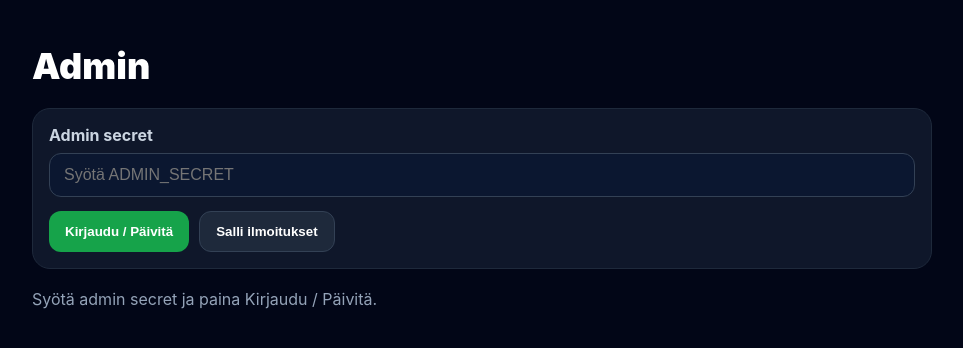
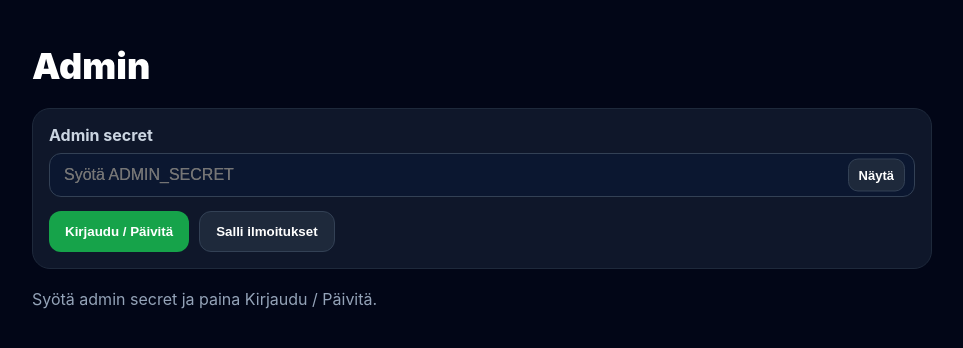
Before and after one commit to vv-glitchhub/scorecaster, a Next.js app: page /admin in a window 1280 px wide. Shown: the top 348 px of the page, without its empty margins (158-1121 px from the left). Built offline with nearby package versions, Linux system fonts and the light colour scheme.

Commit message:
Update page.jsx

```diff
--- a/app/admin/page.jsx
+++ b/app/admin/page.jsx
@@ -2,10 +2,12 @@
 
 import { useEffect, useRef, useState } from "react";
 
-const SESSION_DURATION_MS = 60 * 60 * 1000; // 1 tunti
+const SESSION_DURATION_MS = 60 * 60 * 1000; // 1h
 
 export default function AdminPage() {
   const [secret, setSecret] = useState("");
+  const [showSecret, setShowSecret] = useState(false);
+
   const [isAdmin, setIsAdmin] = useState(false);
   const [authenticated, setAuthenticated] = useState(false);
   const [feedbacks, setFeedbacks] = useState([]);
@@ -22,24 +24,6 @@ export default function AdminPage() {
   function clearAdminSession() {
     localStorage.removeItem("admin_auth");
     localStorage.removeItem("admin_auth_expires_at");
-  }
-
-  function logout() {
-    clearAdminSession();
-    setIsAdmin(false);
-    setAuthenticated(false);
-    setFeedbacks([]);
-    setUnreadCount(0);
-    setLiveBanner("");
-    setSecret("");
-    setAuthError("");
-    previousUnreadRef.current = 0;
-    previousTopIdRef.current = null;
-
-    if (pollIntervalRef.current) {
-      clearInterval(pollIntervalRef.current);
-      pollIntervalRef.current = null;
-    }
   }
 
   function saveAdminSession() {
@@ -60,6 +44,25 @@ export default function AdminPage() {
     if (Date.now() > expiresAt) return false;
 
     return true;
+  }
+
+  function logout() {
+    clearAdminSession();
+    setIsAdmin(false);
+    setAuthenticated(false);
+    setFeedbacks([]);
+    setUnreadCount(0);
+    setLiveBanner("");
+    setSecret("");
+    setShowSecret(false);
+    setAuthError("");
+    previousUnreadRef.current = 0;
+    previousTopIdRef.current = null;
+
+    if (pollIntervalRef.current) {
+      clearInterval(pollIntervalRef.current);
+      pollIntervalRef.current = null;
+    }
   }
 
   async function fetchFeedbacks(showLoading = false) {
@@ -304,6 +307,8 @@ export default function AdminPage() {
     return () => clearTimeout(timeout);
   }, [isAdmin]);
 
+  const maskedSecret = secret ? "•".repeat(secret.length) : "";
+
   return (
     <main style={styles.page}>
       <div style={styles.container}>
@@ -311,14 +316,54 @@ export default function AdminPage() {
 
         <div style={styles.card}>
           <label style={styles.label}>Admin secret</label>
-          <input
-            type="password"
-            value={secret}
-            onChange={(e) => setSecret(e.target.value)}
-            style={styles.input}
-            placeholder="Syötä ADMIN_SECRET"
-            autoComplete="off"
-          />
+
+          <div style={styles.secretWrap}>
+            <input
+              type="text"
+              name="admin-secret-visible"
+              autoComplete="off"
+              autoCorrect="off"
+              autoCapitalize="none"
+              spellCheck={false}
+              inputMode="text"
+              value={showSecret ? secret : maskedSecret}
+              onChange={(e) => {
+                if (showSecret) {
+                  setSecret(e.target.value);
+                }
+              }}
+              onFocus={() => {
+                if (!showSecret) return;
+              }}
+              style={styles.input}
+              placeholder="Syötä ADMIN_SECRET"
+              readOnly={!showSecret}
+            />
+
+            {!showSecret && (
+              <input
+                type="text"
+                name="admin-secret-hidden"
+                autoComplete="off"
+                autoCorrect="off"
+                autoCapitalize="none"
+                spellCheck={false}
+                inputMode="text"
+                value={secret}
+                onChange={(e) => setSecret(e.target.value)}
+                style={styles.hiddenOverlayInput}
+                placeholder="Syötä ADMIN_SECRET"
+              />
+            )}
+
+            <button
+              type="button"
+              onClick={() => setShowSecret((prev) => !prev)}
+              style={styles.eyeButton}
+            >
+              {showSecret ? "Piilota" : "Näytä"}
+            </button>
+          </div>
 
           <div style={styles.buttonRow}>
             <button style={styles.button} onClick={handleLogin} disabled={loading}>
@@ -506,15 +551,46 @@ const styles = {
     fontWeight: 700,
     color: "#cbd5e1",
   },
+  secretWrap: {
+    position: "relative",
+  },
   input: {
     width: "100%",
-    padding: "12px 14px",
+    padding: "12px 84px 12px 14px",
     borderRadius: 12,
     border: "1px solid #334155",
     background: "#0b1730",
     color: "#fff",
     fontSize: 16,
     boxSizing: "border-box",
+  },
+  hiddenOverlayInput: {
+    position: "absolute",
+    inset: 0,
+    width: "100%",
+    padding: "12px 84px 12px 14px",
+    borderRadius: 12,
+    border: "1px solid transparent",
+    background: "transparent",
+    color: "transparent",
+    caretColor: "#fff",
+    fontSize: 16,
+    boxSizing: "border-box",
+    outline: "none",
+  },
+  eyeButton: {
+    position: "absolute",
+    top: "50%",
+    right: 10,
+    transform: "translateY(-50%)",
+    border: "1px solid #334155",
+    background: "#1e293b",
+    color: "#fff",
+    borderRadius: 10,
+    padding: "8px 10px",
+    fontSize: 13,
+    fontWeight: 700,
+    cursor: "pointer",
   },
   buttonRow: {
     display: "flex",
```
